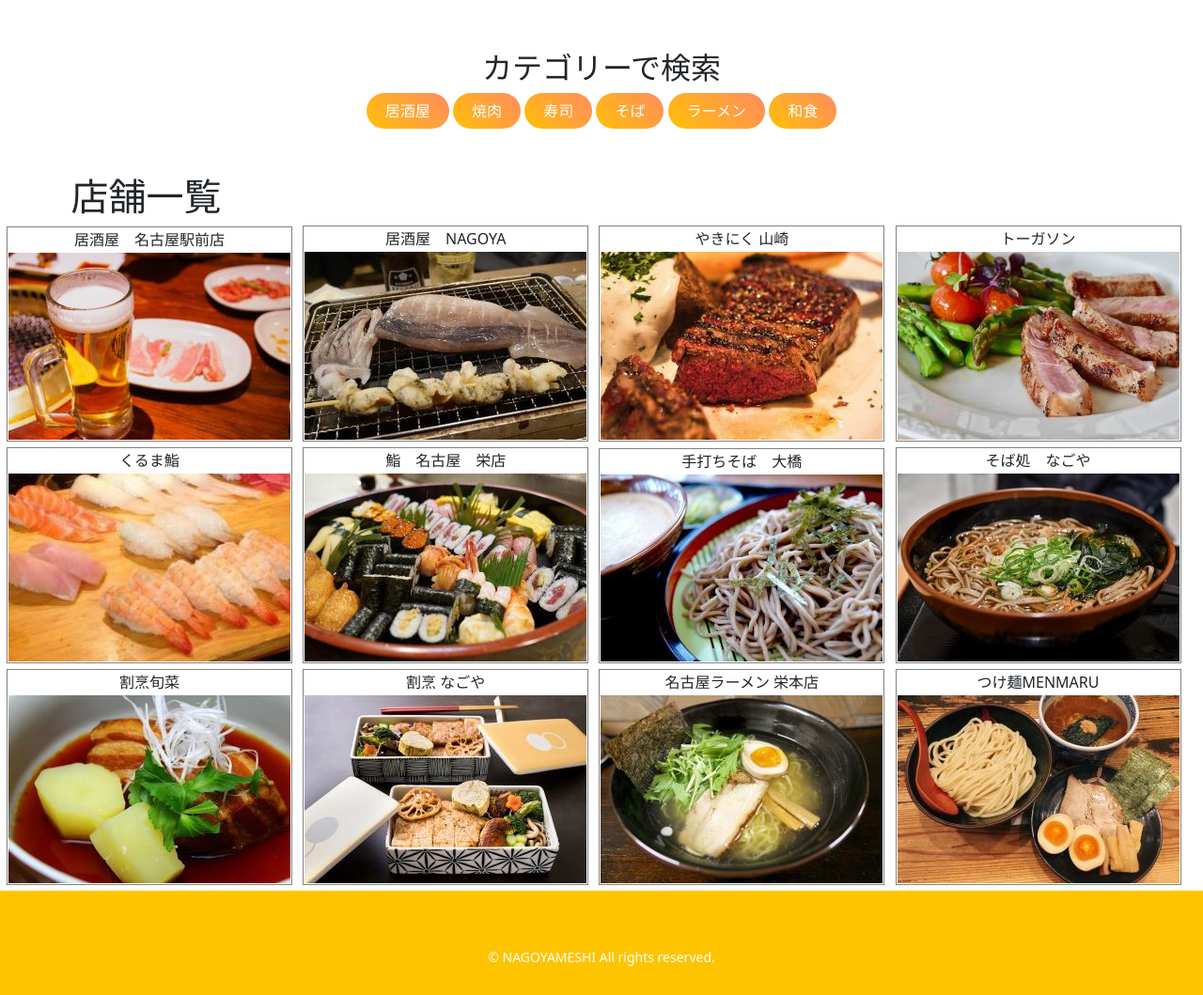
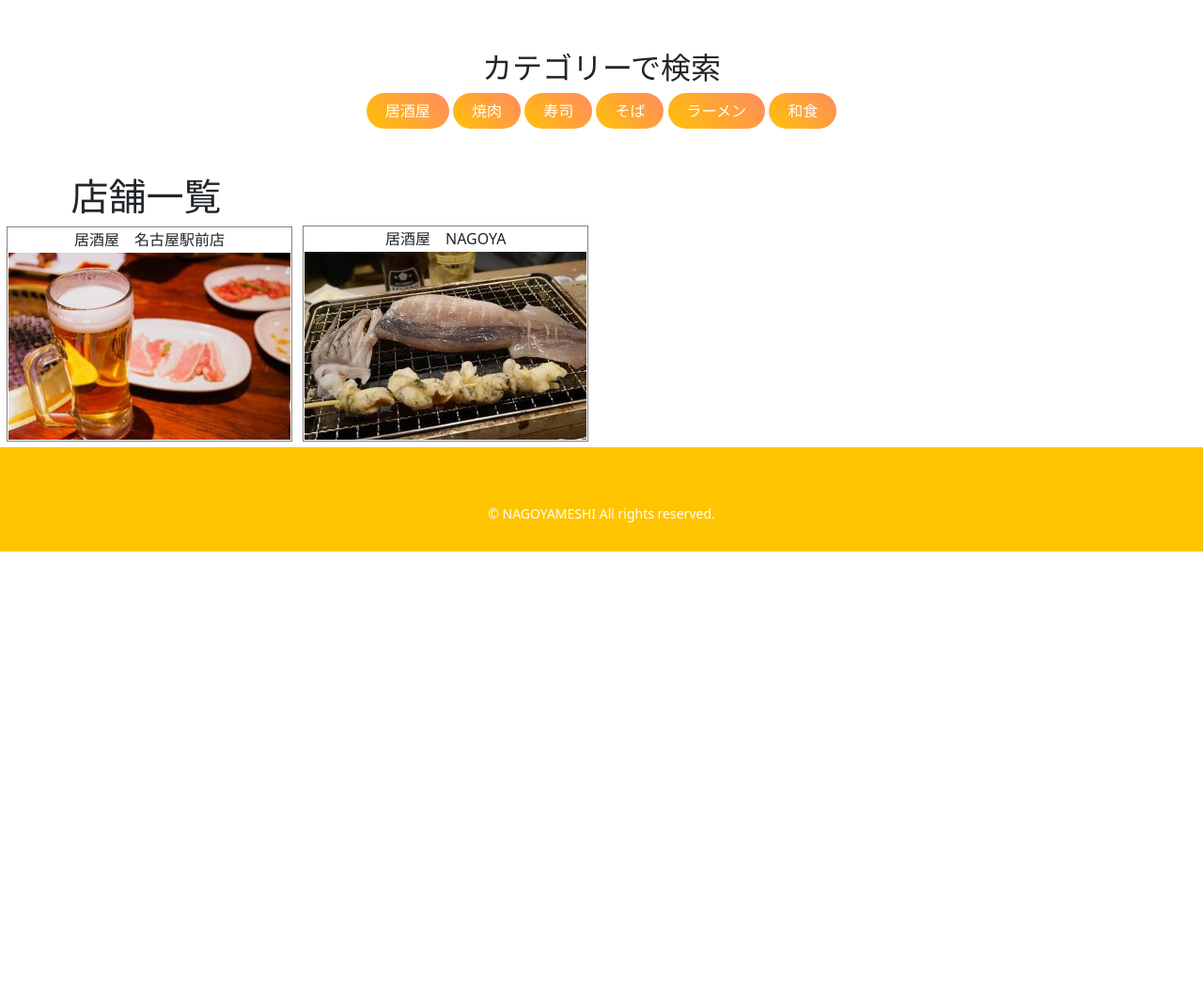
Before and after one commit to user9261/django-tabelog-kadai, a Django app: a page that uses kadai_002/crud/templates/top.html in a window 1280 px wide. Shown: the part 1137-2196 px from the top of the page at 94% size. After the commit the page ends 1724 px from the top, so only its background shows below. Run offline with Django 5.2, Linux system fonts and the light colour scheme; data comes from the database, SQL or seed files in the repository; both versions use the stored data as it was after the commit; some libraries are stand-ins or nearby versions.

Commit message:
4/24kadai_002更新

```diff
--- a/kadai_002/crud/templates/crud/Restaurant_detail.html
+++ b/kadai_002/crud/templates/crud/Restaurant_detail.html
@@ -18,6 +18,7 @@
     <div style="text-align: center">
     <img src="{{ Restaurant_detail.img.url }}" style="width:600px;,height:300px;">
    </div>
+  </table>
 <br>
 
 
@@ -194,6 +195,7 @@ table tr{
 <h2>レビュー一覧</h2>
 
 
+
 <div style="text-align: center">
     <a href="{% url 'list' %}">トップへ戻る</a>
 </div>
--- a/kadai_002/crud/templates/payment_form.html
+++ b/kadai_002/crud/templates/payment_form.html
@@ -3,13 +3,14 @@
 {% block title %}Payment Form{% endblock %}
 
 {% block content %}
-<h2>Payment Form</h2>
+<h2 style="text-align:center">Payment Form</h2>
+<div class="d-flex justify-content-center">
 <form id="payment-form" method="post" action="{% url 'create_subscription' %}">
     {% csrf_token %}
     <div id="card-element">
         <!-- StripeのカードElementがここに挿入されます -->
     </div>
-    <button type="submit" id="submit-button">Submit Payment</button>
+    <button type="submit" id="submit-button" class="btn btn-primary">Submit Payment</button>
     <div id="card-errors" role="alert"></div>
 </form>
 
@@ -72,4 +73,5 @@ function stripeTokenHandler(token) {
     form.submit();
 }
 </script>
+</div>
 {% endblock %}
--- a/kadai_002/crud/templates/top.html
+++ b/kadai_002/crud/templates/top.html
@@ -107,13 +107,14 @@ background: #92dbff;/
 </style>
    <h2 style="text-align:center">カテゴリーで検索</h2>
       <div class="hoge_button">
-        <a href="search_category" class="btn-gradient-radius" >居酒屋</a>
-        <a href="#" class="btn-gradient-radius" >焼肉</a>
-        <a href="#" class="btn-gradient-radius" >寿司</a>
-        <a href="#" class="btn-gradient-radius" >そば</a>
-        <a href="#" class="btn-gradient-radius" >ラーメン</a>
-        <a href="#" class="btn-gradient-radius" >和食</a>
+        <a href="?search_category=居酒屋" class="btn-gradient-radius" >居酒屋</a>
+        <a href="?search_category=焼肉" class="btn-gradient-radius" >焼肉</a>
+        <a href="?search_category=寿司" class="btn-gradient-radius">寿司</a>
+        <a href="?search_category=そば" class="btn-gradient-radius">そば</a>
+        <a href="?search_category=ラーメン" class="btn-gradient-radius">ラーメン</a>
+        <a href="?search_category=和食" class="btn-gradient-radius">和食</a>
     </div>
+
 <br>
 <br>
 <style>
--- a/kadai_002/crud/views.py
+++ b/kadai_002/crud/views.py
@@ -35,18 +35,19 @@ class TopView(TemplateView):
         query = self.request.GET.get('search_query')
         if query:
             context['object_list'] = Restaurant.objects.filter(name__icontains=query)
+            return context
         else:
             context['object_list'] = Restaurant.objects.all()
-        return context
-
 
         # カテゴリーを取得
         category = self.request.GET.get('search_category')
         if category:
-            context['object_list'] = Restaurant.objects.filter(name__icontains=category)
+            context['object_list'] = Restaurant.objects.filter(category__name__icontains=category)
         else:
             context['object_list'] = Restaurant.objects.all()
+
         return context
+
 
 
 
```
Also changed, not shown: kadai_002/crud/templates/crud/review_form.html (+11 -10 lines), kadai_002/crud/templates/mypage.html (+6 -4 lines), kadai_002/db.sqlite3.
